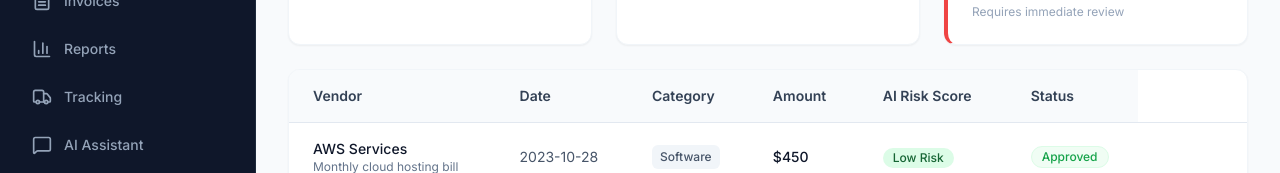
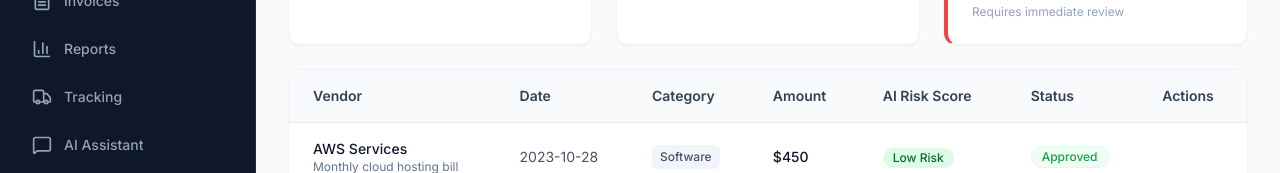
Before and after one commit to sadiafiaz/finauto-project, a React (Vite) app: page /#/expenses in a window 1280 px wide. Shown: the part 261-434 px from the top of the page. Built offline with nearby package versions, Linux system fonts and the light colour scheme; no server answers.

Commit message:
Add Actions column to Expenses table

```diff
--- a/pages/Expenses.tsx
+++ b/pages/Expenses.tsx
@@ -168,6 +168,7 @@ export const Expenses: React.FC = () => {
               <th className="px-6 py-4 font-semibold">Amount</th>
               <th className="px-6 py-4 font-semibold">AI Risk Score</th>
               <th className="px-6 py-4 font-semibold">Status</th>
+               <th className="px-6 py-4 font-semibold">Actions</th>
 
             </tr>
           </thead>
```
